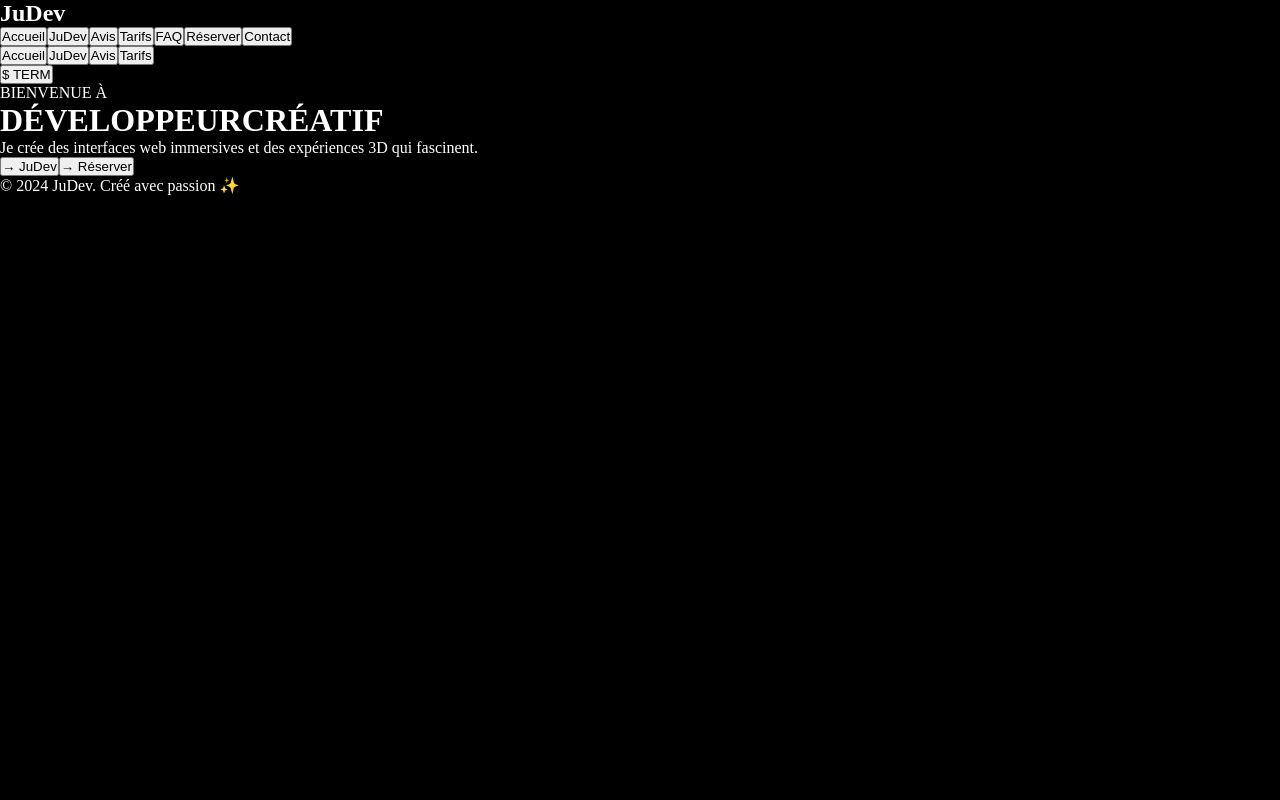
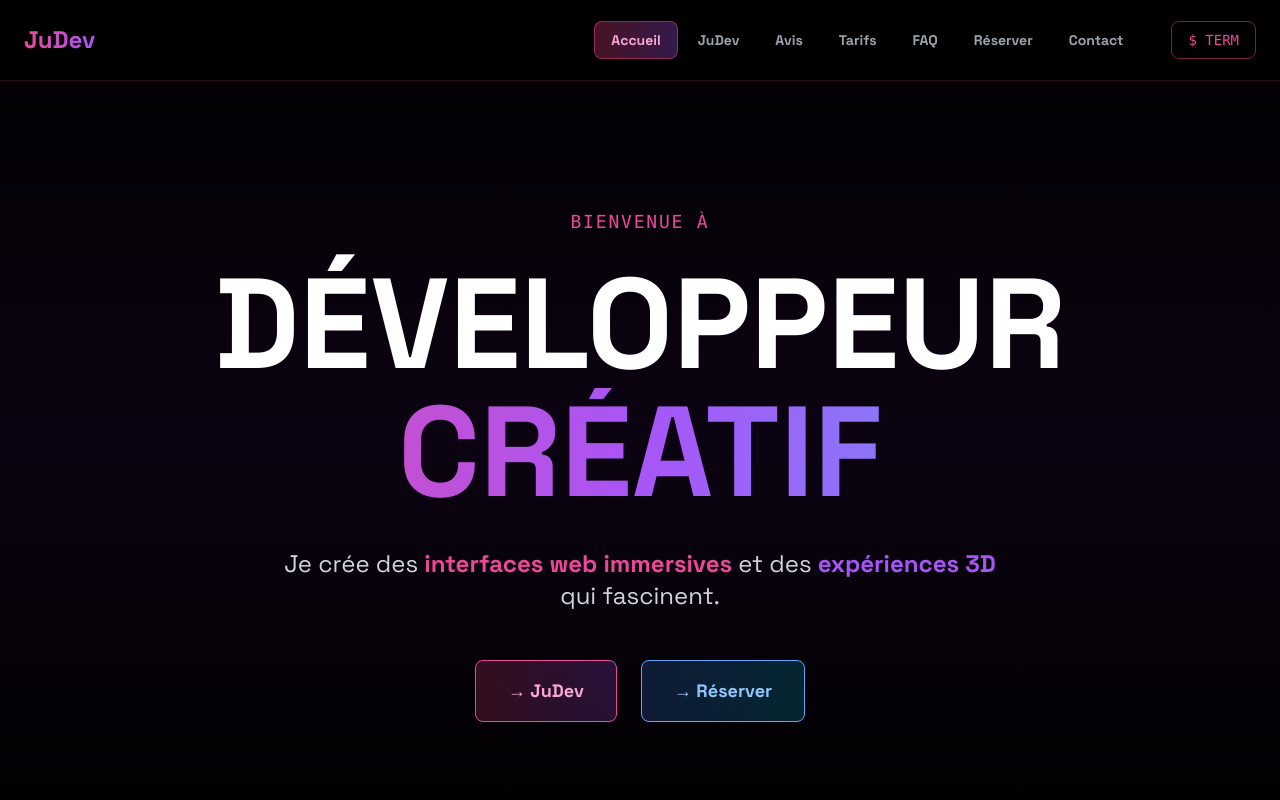
Before and after one commit to hakimjunior2322-ctrl/BoutiqueDev, a Next.js app: page / in a window 1280 px wide. Shown: the top 800 px of the page. Built offline with nearby package versions, Linux system fonts and the light colour scheme.

Commit message:
Update globals.css

```diff
--- a/src/app/globals.css
+++ b/src/app/globals.css
@@ -1,5 +1,10 @@
+@tailwind base;
+@tailwind components;
+@tailwind utilities;
+
 * { margin: 0; padding: 0; box-sizing: border-box; }
-body { background: #000; color: #fff; }
+html { scroll-behavior: smooth; }
+body { background: #000; color: #fff; font-family: 'Space Grotesk', 'Inter', sans-serif; overflow-x: hidden; }
 ::-webkit-scrollbar { width: 8px; }
 ::-webkit-scrollbar-track { background: #000; }
 ::-webkit-scrollbar-thumb { background: #3dd9ff; border-radius: 4px; }
```
